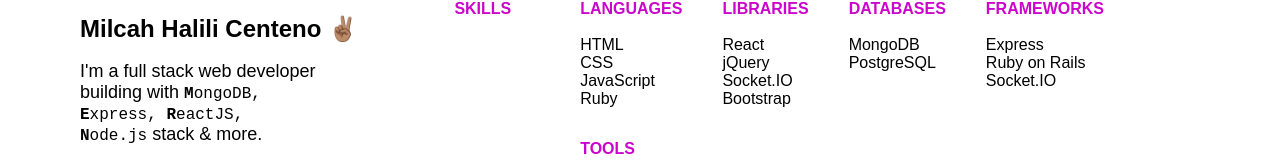
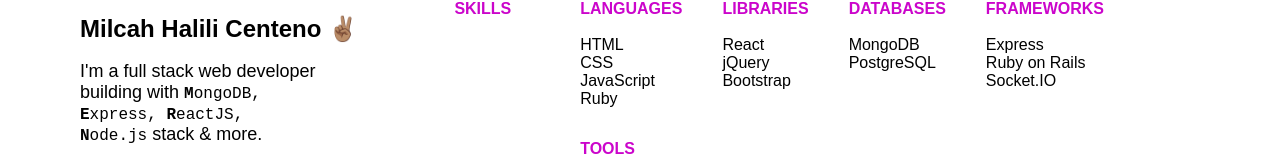
Before and after one commit to MilcahHalili/milcah-portfolio, a React (Create React App) app: page / in a window 1280 px wide. Shown: the part 215-377 px from the top of the page. Built offline with nearby package versions, Linux system fonts and the light colour scheme.

Commit message:
remove duplicate socketio

```diff
--- a/src/App.js
+++ b/src/App.js
@@ -59,7 +59,6 @@
                   <br />
                   <li>React</li>
                   <li>jQuery</li>
-                  <li>Socket.IO</li>
                   <li>Bootstrap</li>
                 </ul>
               </div>
```
